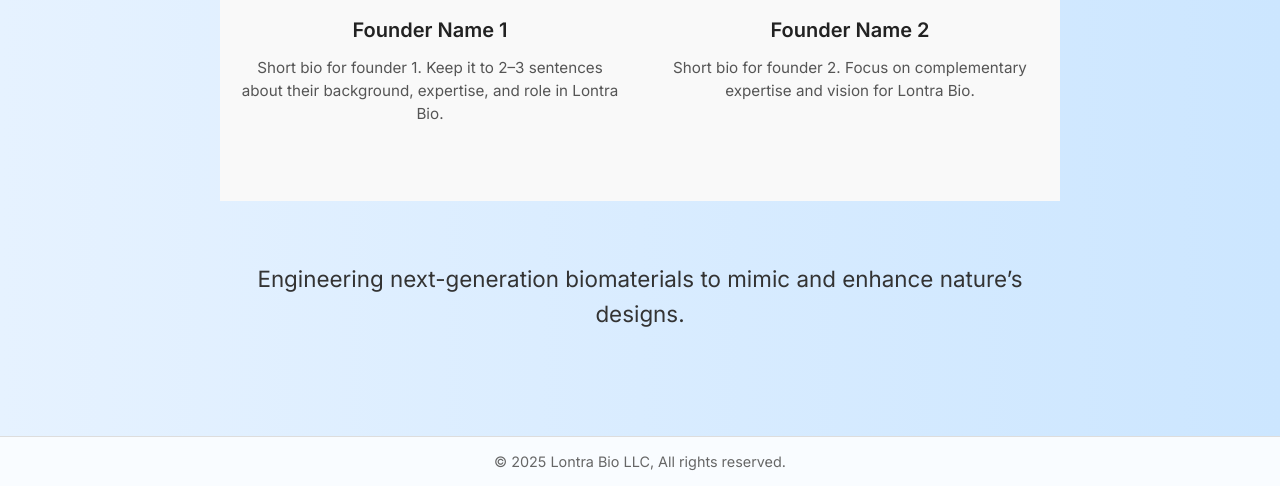
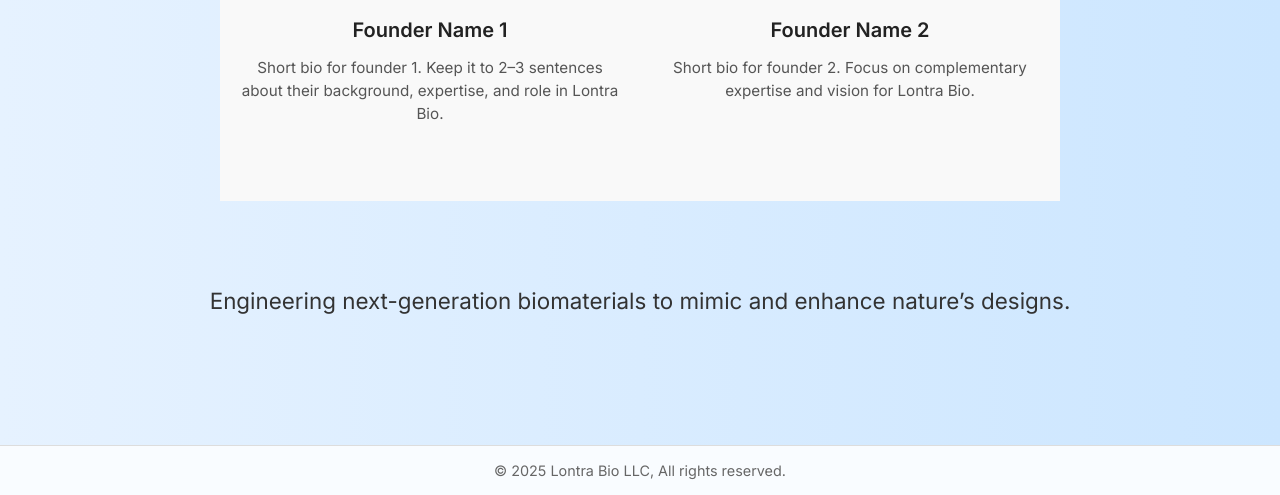
Before and after one commit to lontrabio/lontrabio, a plain HTML site: page index.html in a window 1280 px wide. Shown: the part 972-1467 px from the top of the page. Drawn offline with Linux system fonts and the light colour scheme.

Commit message:
Update index.html

```diff
--- a/index.html
+++ b/index.html
@@ -175,19 +175,18 @@
  <style>
 /* Tagline Section (above footer) */
 .tagline {
-  text-align: center;       /* center the paragraph */
+  display: flex;                  /* enable flex layout */
+  justify-content: center;        /* center horizontally */
   padding: 60px 20px 40px;
 }
 
 .tagline p {
-  margin: 0 auto;
   font-weight: 400;
   color: #333;
   line-height: 1.6;
-  font-size: clamp(1rem, 2.5vw, 1.4rem); /* shrink/grow dynamically */
-  max-width: 100%;
-  display: inline-block;    /* keeps the paragraph width to its content */
-  white-space: normal;      /* allow wrapping if necessary */
+  font-size: clamp(1rem, 2.5vw, 1.4rem); /* dynamic font size */
+  max-width: fit-content;          /* shrink to content width */
+  white-space: nowrap;             /* keep it all on one line */
 }
 </style>
 </head>
```
